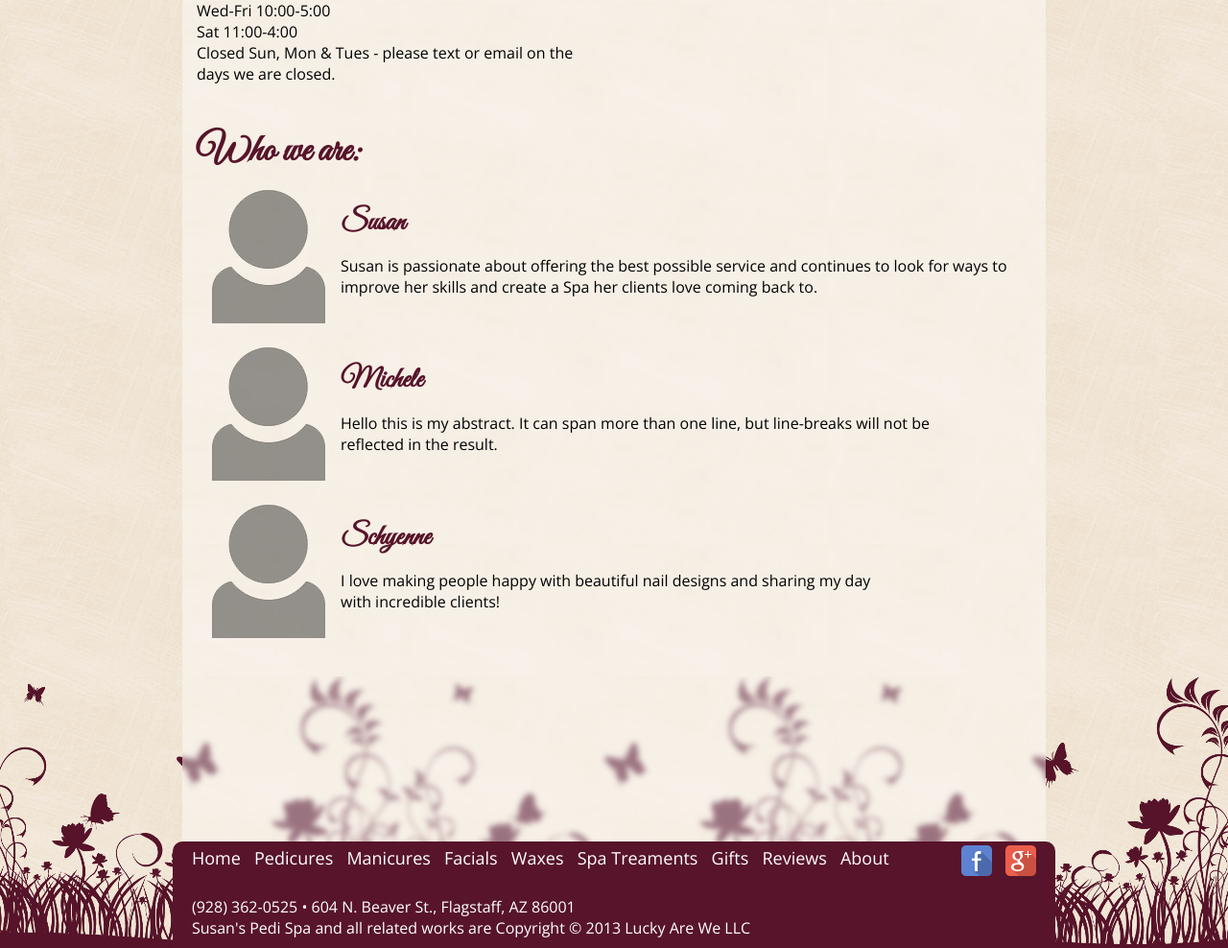
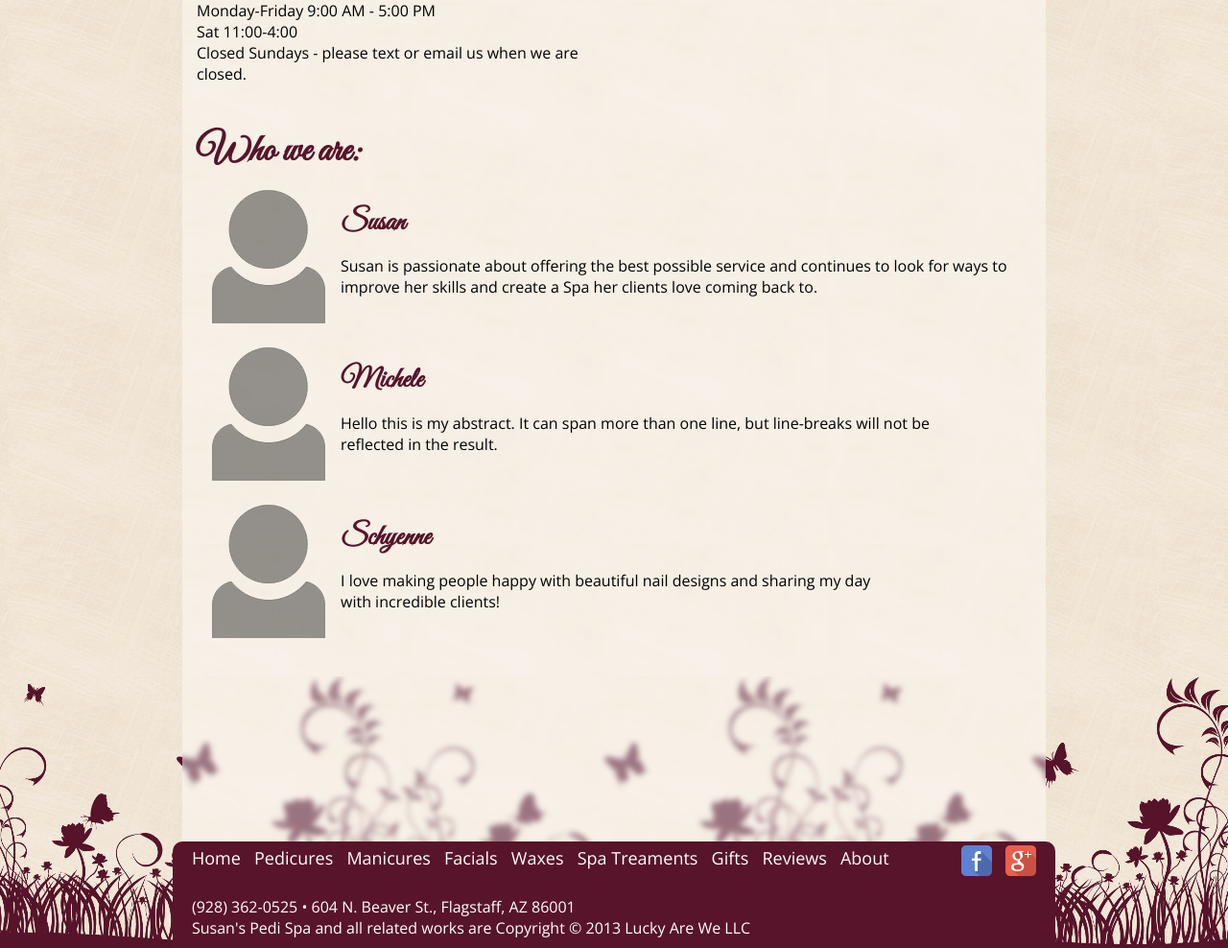
Before and after one commit to susanspedispa/susanspedispa.github.io, a Jekyll site: the page built from about/index.html, in a window 1280 px wide, cut to the strip 419-1407 px from the top of the page. Shown: the whole strip at 96% size. Built offline with Jekyll 4.4.1, drawn with Linux system fonts in a browser that asks for light colours.

Commit message:
Update about.html

```diff
--- a/_includes/about.html
+++ b/_includes/about.html
@@ -5,9 +5,9 @@
 	<b>Address:</b> {{ site.address }} <br />
 	<i>North East corner of Beaver and Fine St. with plenty of client parking!</i><br />
 	<b>Hours: By Appointment Only</b> <br />
-	Wed-Fri 10:00-5:00<br />
+	Monday-Friday 9:00 AM - 5:00 PM<br />
 	Sat 11:00-4:00<br />
-	Closed Sun, Mon &amp; Tues - please text or email on the days we are closed.<br />
+	Closed Sundays - please text or email us when we are closed.<br />
 </div>
 
 <div class="halfColumn">
```
